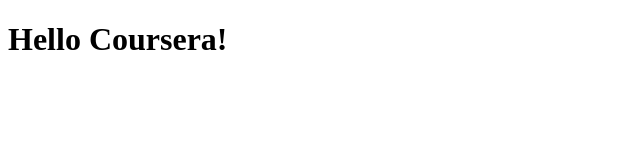
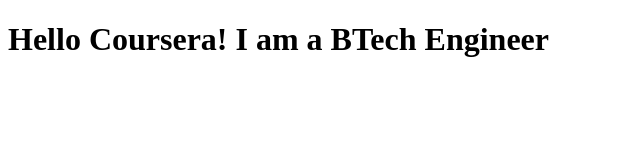
Before and after one commit to tubaib/coursera-css, a plain HTML site: page site/index.html in a window 1280 px wide. Shown: the whole page, without its empty margins (0-640 px from the left). Drawn offline with Linux system fonts and the light colour scheme.

Commit message:
addition

```diff
--- a/site/index.html
+++ b/site/index.html
@@ -7,6 +7,6 @@
     <title>Hello Coursera!</title>
 </head>
 <body>
-    <h1>Hello Coursera!</h1>
+    <h1>Hello Coursera! I am a BTech Engineer</h1>
 </body>
 </html>
```
